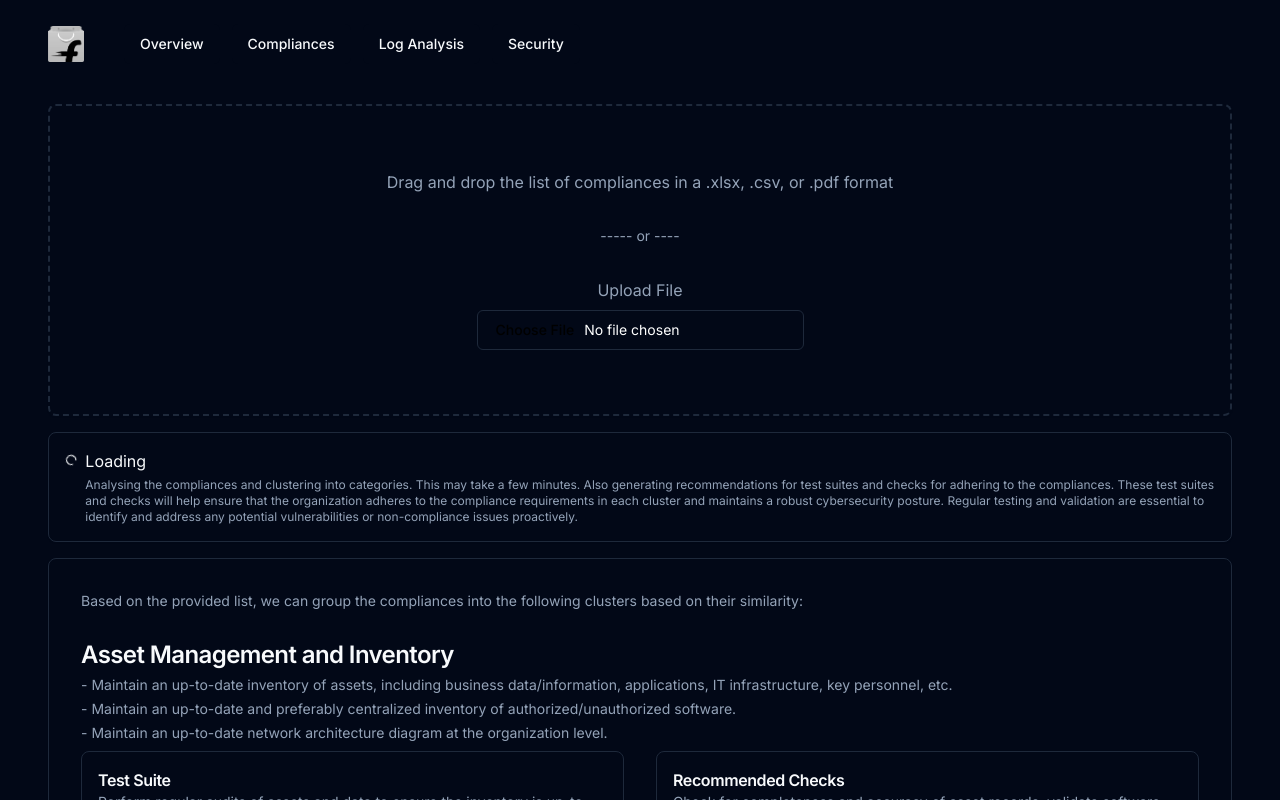
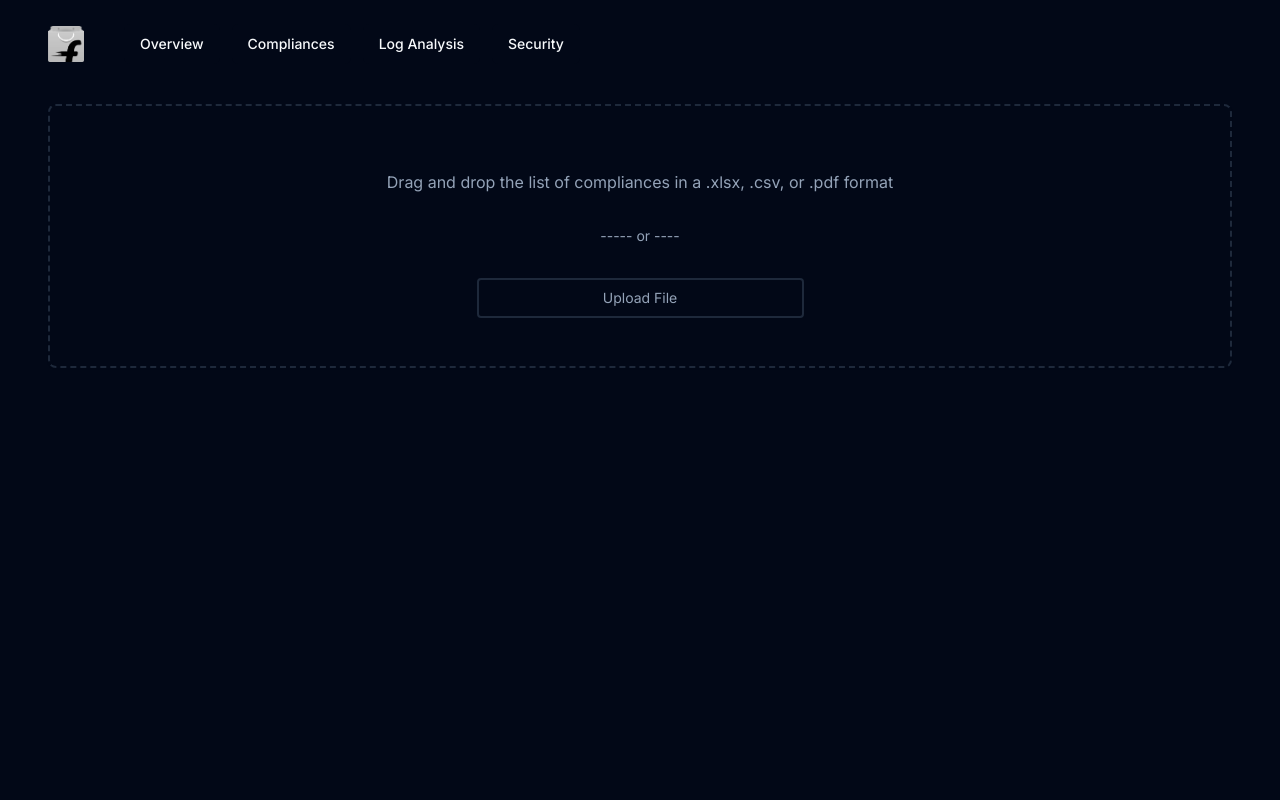
Before and after one commit to Servatom/Flipkart-Grid-5.0-Infosec, a Next.js app in the folder client/: page /compliances in a window 1280 px wide. Shown: the top 800 px of the page. Built offline with nearby package versions, Linux system fonts and the light colour scheme.

Commit message:
Implement file upload
Signed-off-by: Yashvardhan Arora <yash22arora@gmail.com>

```diff
--- a/client/src/app/compliances/page.tsx
+++ b/client/src/app/compliances/page.tsx
@@ -10,16 +10,25 @@ import ComplianceClusters from "@/components/compliances/ComplianceClusters";
 
 const Compliances = () => {
   const [isUploaded, setIsUploaded] = useState(false);
+  const [isUploading, setIsUploading] = useState(false);
   return (
     <div className="flex flex-col gap-4">
-      <UploadBox />
-      <Loading
-        label="Loading"
-        description={`Analysing the compliances and clustering into categories. This may take a few minutes. Also generating recommendations for test suites and checks for adhering to the compliances.
-        These test suites and checks will help ensure that the organization adheres to the compliance requirements in each cluster and maintains a robust cybersecurity posture. Regular testing and validation are essential to identify and address any potential vulnerabilities or non-compliance issues proactively.
-        `}
+      <UploadBox
+        label="Drag and drop the list of compliances in a .xlsx, .csv, or .pdf format"
+        isUploaded={isUploaded}
+        setIsUploaded={setIsUploaded}
+        isUploading={isUploading}
+        setIsUploading={setIsUploading}
       />
-      <ComplianceClusters />
+      {isUploading && (
+        <Loading
+          label="Loading"
+          description={`Analysing the compliances and clustering into categories. This may take a few minutes. Also generating recommendations for test suites and checks for adhering to the compliances.
+              These test suites and checks will help ensure that the organization adheres to the compliance requirements in each cluster and maintains a robust cybersecurity posture. Regular testing and validation are essential to identify and address any potential vulnerabilities or non-compliance issues proactively.
+              `}
+        />
+      )}
+      {isUploaded && <ComplianceClusters />}
     </div>
   );
 };
--- /dev/null
+++ b/client/src/app/logs/page.tsx
@@ -0,0 +1,28 @@
+"use client";
+import Loading from "@/components/common/Loading";
+import UploadBox from "@/components/common/UploadBox";
+import { useState } from "react";
+
+const Logs = () => {
+  const [isUploaded, setIsUploaded] = useState(false);
+  const [isUploading, setIsUploading] = useState(false);
+  return (
+    <div className="flex flex-col gap-4">
+      <UploadBox
+        label="Drag and Drop a new log file"
+        isUploaded={isUploaded}
+        setIsUploaded={setIsUploaded}
+        isUploading={isUploading}
+        setIsUploading={setIsUploading}
+      />
+      {isUploading && (
+        <Loading
+          label="Loading"
+          description={` Scanning log file to identify potential vulnerabilities and non-compliance issues. This may take a few minutes. `}
+        />
+      )}
+    </div>
+  );
+};
+
+export default Logs;
--- a/client/src/components/common/Loading.tsx
+++ b/client/src/components/common/Loading.tsx
@@ -6,8 +6,8 @@ const Loading: React.FC<ILoadingProps> = ({ label, description }) => {
   return (
     <Card className={` px-4 py-4 `}>
       <CardContent className="flex flex-row items-start p-0">
-        <Loader2 size={30} className="animate-spin -mt-1" />
-        <div className={`flex flex-col ml-2 gap-1`}>
+        <Loader2 className="animate-spin w-10" />
+        <div className={`flex flex-col  ml-2 gap-1 w-[calc(100%_-_32px)]`}>
           <span className="">{label}</span>
           {description && (
             <p className="text-xs text-muted-foreground">{description}</p>
--- a/client/src/components/common/UploadBox.tsx
+++ b/client/src/components/common/UploadBox.tsx
@@ -4,24 +4,38 @@ import { Card, CardContent } from "@/components/ui/card";
 import { Input } from "@/components/ui/input";
 import { useState } from "react";
 
-const UploadBox: React.FC = () => {
-  const [isUploaded, setIsUploaded] = useState(false);
+const UploadBox: React.FC<{
+  label: string;
+  isUploaded: boolean;
+  isUploading: boolean;
+  setIsUploaded: React.Dispatch<React.SetStateAction<boolean>>;
+  setIsUploading: React.Dispatch<React.SetStateAction<boolean>>;
+}> = ({ label, isUploaded, setIsUploaded, setIsUploading, isUploading }) => {
+  const onUpload = () => {
+    setIsUploading(true);
+    setTimeout(() => {
+      setIsUploading(false);
+      setIsUploaded(true);
+    }, 6000);
+  };
   return (
-    <Card className="px-8 py-16 border-dashed border-2">
+    <Card className="px-8 pt-16 border-dashed border-2">
       <CardContent className="flex flex-col items-center p-0 gap-8 text-muted-foreground">
-        <span>
-          Drag and drop the list of compliances in a .xlsx, .csv, or .pdf format
-        </span>
+        <span>{label}</span>
         <span className="text-sm">----- or ----</span>
         <div className="flex flex-col items-center gap-2 px-2">
-          <label htmlFor="compliance-file" className="w-full text-center">
+          <label
+            htmlFor="compliance-file"
+            className="w-full text-center text-sm p-2 rounded border-2 border-border cursor-pointer"
+          >
             Upload File
           </label>
           <Input
             id="compliance-file"
-            className="w-fit text-center text-white"
+            className="w-fit text-center text-white invisible"
             type="file"
             placeholder="Choose"
+            onChange={onUpload}
           />
         </div>
       </CardContent>
--- a/client/src/components/compliances/ComplianceClusters.tsx
+++ b/client/src/components/compliances/ComplianceClusters.tsx
@@ -10,7 +10,7 @@ const ComplianceClusters: React.FC = () => {
       </CardDescription>
       {SIMPLIFIED_COMPLIANCE_ITEMS.map((cluster, index) => (
         <div key={index} className="my-4">
-          <CardTitle>{cluster.cluster_name}</CardTitle>
+          <CardTitle>• {cluster.cluster_name}</CardTitle>
           <CardContent className="p-0">
             <ul className="flex flex-col gap-1 py-2">
               {cluster.requirements.map((requirement, index) => (
```
